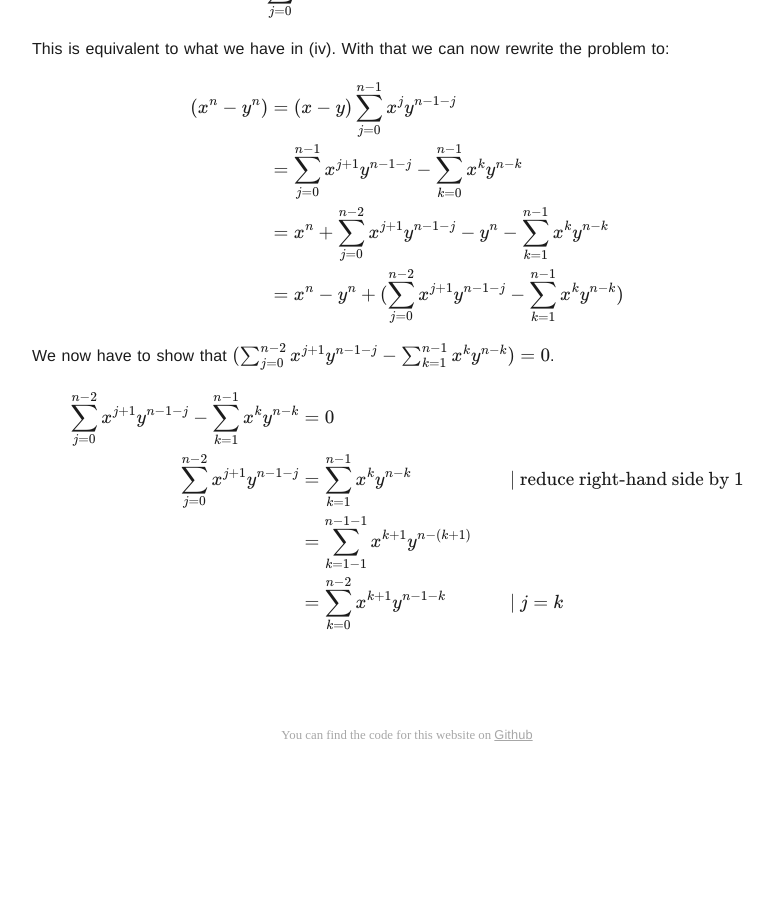
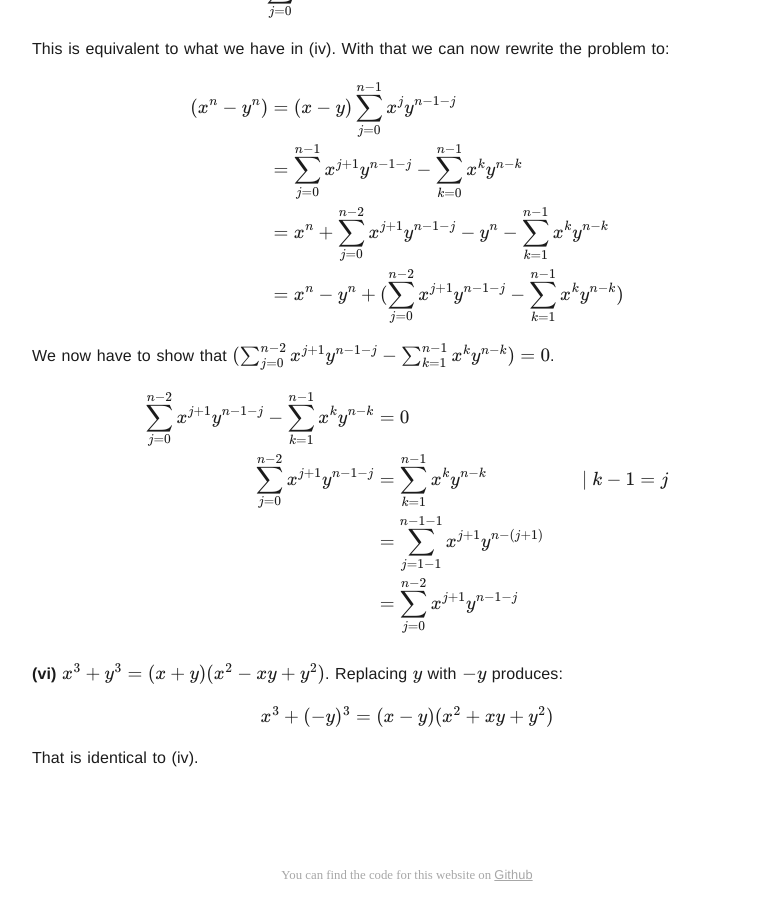
Before and after one commit to pheymann/paulheymann-website, a Jekyll site: the page built from _posts/spivak-calculus-solutions/2022-08-02-prologue-problem-1.md, in a window 1280 px wide and 900 px high, scrolled down 1259 px. Shown: the whole window, without its empty margins (233-1004 px from the left). Built offline with Jekyll 4.4.1, drawn with Linux system fonts in a browser that asks for light colours; before the commit the page ends 2019 px from its top, so only the background shows below that; some of the changed text lies outside the part shown.

Commit message:
calculus: finalize prologue 1

```diff
--- a/_posts/spivak-calculus-solutions/2022-08-02-prologue-problem-1.md
+++ b/_posts/spivak-calculus-solutions/2022-08-02-prologue-problem-1.md
@@ -11,7 +11,7 @@
 We have to prove the following assertions:
 
 <p>
-(i) If $ax = a$ for some number $a\ne0$, then $x = 1$.
+<strong>(i)</strong> If $ax = a$ for some number $a\ne0$, then $x = 1$.
 
 \[
   \begin{align*}
@@ -20,10 +20,10 @@
     x &= 1 && \text{| P7}
   \end{align*}
 \]
-<p>
+</p>
 
 <p>
-(ii) $x^2 - y^2 = (x - y)(x + y)$.
+<strong>(ii)</strong> $x^2 - y^2 = (x - y)(x + y)$.
 
 \[
   \begin{align*}
@@ -32,10 +32,10 @@
                    &= x^2 - y^2 && \text{| P3}
   \end{align*}
 \]
-<p>
+</p>
 
 <p>
-(iii) If $x^2 = y^2$, then $x = y$ or $x = -y$.
+<strong>(iii)</strong> If $x^2 = y^2$, then $x = y$ or $x = -y$.
 
 \[
   \begin{align*}
@@ -64,10 +64,10 @@
       x &= y && \text{| P3}
   \end{align*}
 \]
-<p>
+</p>
 
 <p>
-(iv) $x^3 - y^3 = (x - y)(x^2 + xy + y^2)$. (From here on I will only occasionally reference the central properties.)
+<strong>(iv)</strong> $x^3 - y^3 = (x - y)(x^2 + xy + y^2)$. (From here on I will only occasionally reference the central properties.)
 
 \[
   \begin{align*}
@@ -78,7 +78,7 @@
 </p>
 
 <p>
-(v) $x^n - y^n = (x - y)(x^{n - 1} + x^{n - 2}y + ... + xy^{n - 2} + y^{n - 1})$. This one is a bit tricky, because we have to be aware that the right-hand side of the equation is generated by the following sum:
+<strong>(v)</strong> $x^n - y^n = (x - y)(x^{n - 1} + x^{n - 2}y + ... + xy^{n - 2} + y^{n - 1})$. This one is a bit tricky, because we have to be aware that the right-hand side of the equation is generated by the following sum:
 
 \[
   (x - y)\sum_{j = 0}^{n - 1}x^jy^{n - 1 - j}
@@ -106,9 +106,21 @@
 \[
   \begin{align*}
       \sum_{j = 0}^{n - 2}x^{j + 1}y^{n - 1 - j} - \sum_{k = 1}^{n - 1}x^ky^{n - k} &= 0\\
-      \sum_{j = 0}^{n - 2}x^{j + 1}y^{n - 1 - j} &= \sum_{k = 1}^{n - 1}x^ky^{n - k} && \text{| reduce right-hand side by 1} \\
-      &= \sum_{k = 1 - 1}^{n - 1 - 1}x^{k + 1}y^{n - (k + 1)}\\
-      &= \sum_{k = 0}^{n - 2}x^{k + 1}y^{n - 1 - k} && \text{| } j = k
+      \sum_{j = 0}^{n - 2}x^{j + 1}y^{n - 1 - j} &= \sum_{k = 1}^{n - 1}x^ky^{n - k} && \text{| } k - 1 = j \\
+      &= \sum_{j = 1 - 1}^{n - 1 - 1}x^{j + 1}y^{n - (j + 1)}\\
+      &= \sum_{j = 0}^{n - 2}x^{j + 1}y^{n - 1 - j}
   \end{align*}
 \]
 </p>
+
+<p>
+<strong>(vi)</strong> $x^3 + y^3 = (x + y)(x^2 - xy + y^2)$.
+
+Replacing $y$ with $-y$ produces:
+
+\[
+ x^3 + (-y)^3 = (x - y)(x^2 + xy + y^2)
+\]
+
+That is identical to (iv).
+</p>
```
